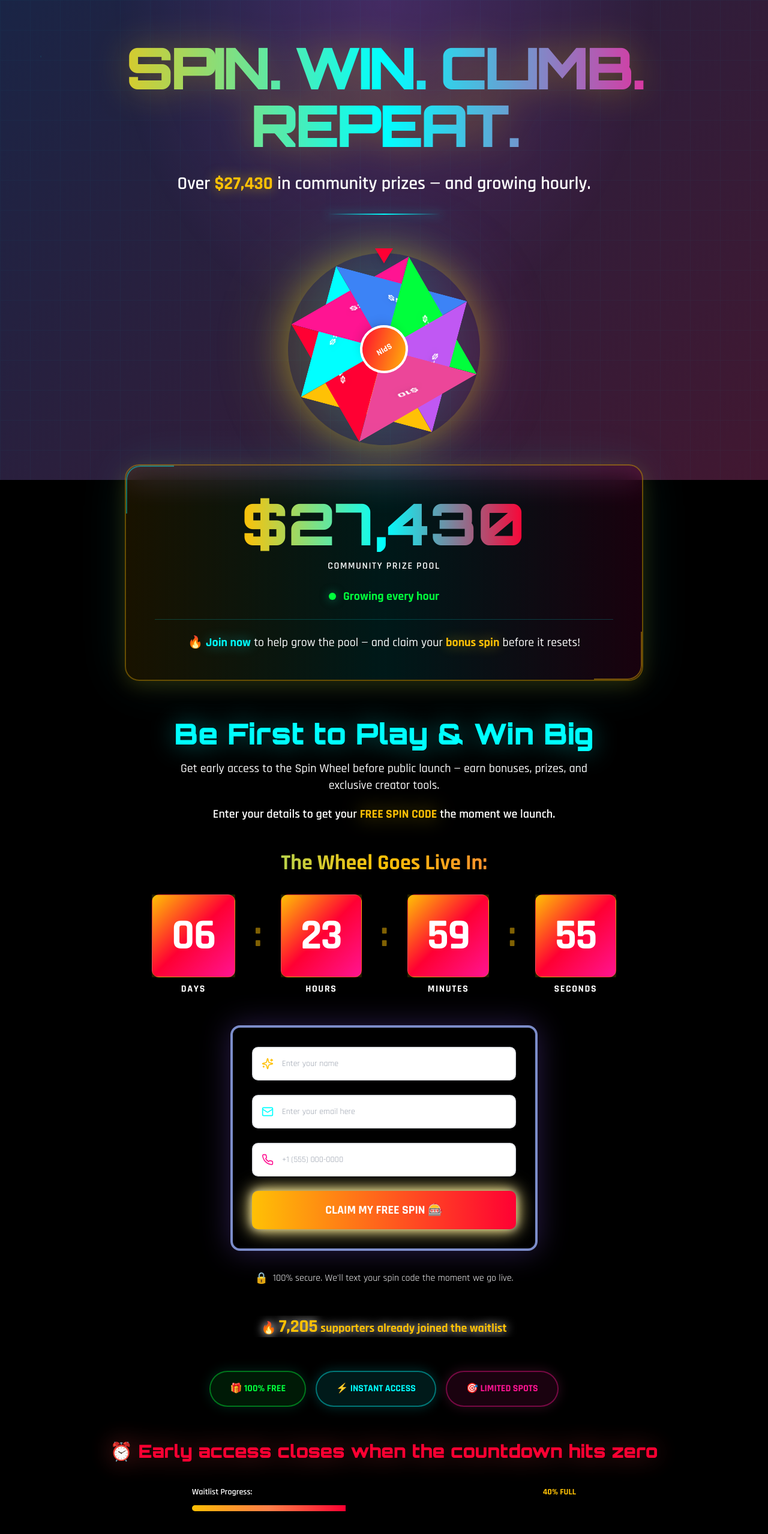
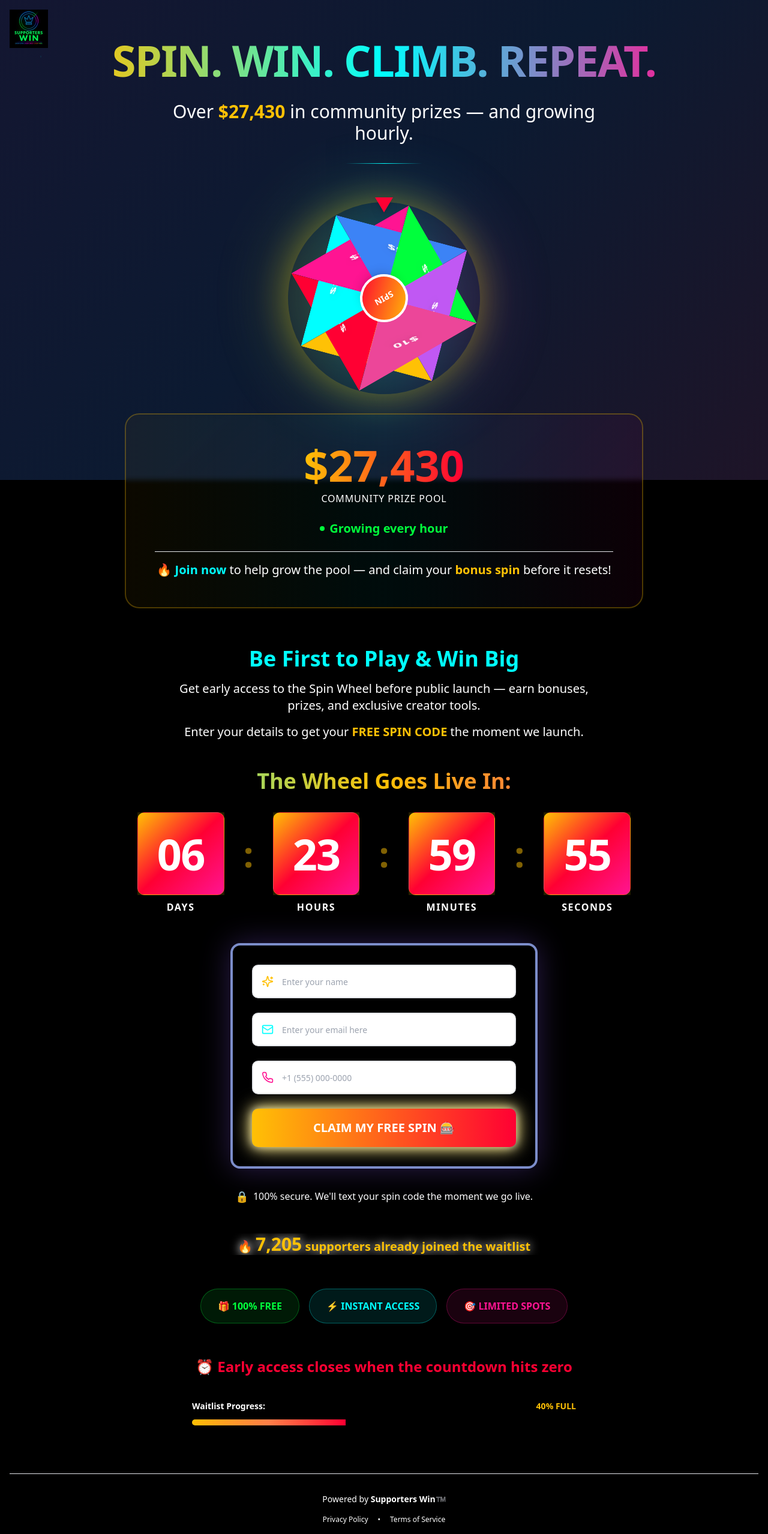
Before and after one commit to daex221/spin-win-fever, a React (Vite) app: page / in a window 1280 px wide. Shown: the top 2557 px of the page at 60% size. Built offline with nearby package versions, Linux system fonts and the light colour scheme; the HTML template or start-up script is replaced by a standard one.

Commit message:
Reverted to commit 6d8edccb442c5bbae89d697594d24b1922a7efe3

```diff
--- a/index.html
+++ b/index.html
@@ -8,10 +8,7 @@
     <meta name="author" content="Supporters Win" />
     <meta name="keywords" content="spin to win, casino, prizes, free spins, launch event, supporters win">
 
-    <!-- Google Fonts -->
-    <link rel="preconnect" href="https://fonts.googleapis.com">
-    <link rel="preconnect" href="https://fonts.gstatic.com" crossorigin>
-    <link href="https://fonts.googleapis.com/css2?family=Orbitron:wght@400;700;900&family=Rajdhani:wght@400;500;600;700&display=swap" rel="stylesheet">
+
 
     <meta property="og:type" content="website" />
     <meta property="og:image" content="https://lovable.dev/opengraph-image-p98pqg.png" />
--- a/src/index.css
+++ b/src/index.css
@@ -58,11 +58,6 @@ All colors MUST be HSL.
     --glow-cyan: 0 0 20px hsla(180, 100%, 50%, 0.6);
     --glow-magenta: 0 0 20px hsla(328, 100%, 54%, 0.6);
     --glow-green: 0 0 25px hsla(134, 100%, 50%, 0.6);
-
-    /* Enhanced shadows */
-    --shadow-neon-gold: 0 8px 32px hsla(45, 100%, 51%, 0.3), 0 0 80px hsla(45, 100%, 51%, 0.15);
-    --shadow-neon-cyan: 0 8px 32px hsla(180, 100%, 50%, 0.3), 0 0 80px hsla(180, 100%, 50%, 0.15);
-    --shadow-neon-multi: 0 8px 32px hsla(45, 100%, 51%, 0.2), 0 12px 48px hsla(180, 100%, 50%, 0.2), 0 0 120px hsla(328, 100%, 54%, 0.15);
   }
 }
 
--- a/src/pages/Index.tsx
+++ b/src/pages/Index.tsx
@@ -13,10 +13,10 @@ const Index = () => {
   const [progress, setProgress] = useState(40);
 
   useEffect(() => {
-    // Increment by ~12% per day to reach 100% in 5 days (0.0014% per 5 seconds on average)
+    // Increment by ~15% per day (0.002% per 5 seconds on average)
     const interval = setInterval(() => {
       setProgress((prev) => {
-        const increment = Math.random() * 0.0014;
+        const increment = Math.random() * 0.002;
         const newProgress = prev + increment;
         return newProgress >= 100 ? 100 : newProgress;
       });
@@ -35,43 +35,42 @@ const Index = () => {
   }
 
   return (
-    <div className="min-h-screen relative overflow-hidden bg-background font-rajdhani">
+    <div className="min-h-screen relative overflow-hidden bg-background">
       {/* Aurora gradient background */}
       <div
-        className="fixed inset-0 opacity-30 animate-aurora"
+        className="fixed inset-0 opacity-20 animate-aurora"
         style={{
-          background: "linear-gradient(135deg, #8B5CF6, #3B82F6, #EC4899, #10B981)",
-          backgroundSize: "400% 400%",
+          background: "linear-gradient(135deg, #8B5CF6, #3B82F6, #EC4899)",
+          backgroundSize: "200% 200%",
         }}
       />
 
-      {/* Radial gradient overlay */}
-      <div className="fixed inset-0 bg-[radial-gradient(ellipse_at_top,_var(--tw-gradient-stops))] from-neon-purple/20 via-transparent to-transparent" />
-
-      {/* Grid pattern overlay */}
-      <div className="fixed inset-0 opacity-[0.03]" style={{
-        backgroundImage: `linear-gradient(hsl(var(--neon-cyan)) 1px, transparent 1px),
-                         linear-gradient(90deg, hsl(var(--neon-cyan)) 1px, transparent 1px)`,
-        backgroundSize: '50px 50px'
-      }} />
-
       {/* Floating particles */}
       <FloatingParticles />
+
+      {/* Logo in top left */}
+      <div className="fixed top-4 left-4 z-50">
+        <img
+          src={supportersWinLogo}
+          alt="Supporters Win Logo"
+          className="w-12 h-12 sm:w-16 sm:h-16 object-contain"
+        />
+      </div>
 
       {/* Main content */}
       <div className="relative z-10 container mx-auto px-4 py-6 md:py-8 lg:py-16">
 
         {/* Hero section */}
         <div className="text-center space-y-6 md:space-y-8 mb-12 md:mb-16 animate-bounce-in max-w-5xl mx-auto" style={{ animationDelay: "0.1s" }}>
-          <h1 className="text-4xl sm:text-5xl md:text-6xl lg:text-8xl font-black font-orbitron text-transparent bg-clip-text bg-gradient-to-r from-neon-gold via-neon-cyan to-neon-magenta leading-tight px-4 tracking-tighter drop-shadow-[0_0_30px_rgba(255,215,0,0.3)]">
+          <h1 className="text-4xl sm:text-5xl md:text-6xl lg:text-7xl font-black text-transparent bg-clip-text bg-gradient-to-r from-neon-gold via-neon-cyan to-neon-magenta leading-tight px-4 tracking-tight">
             SPIN. WIN. CLIMB. REPEAT.
           </h1>
 
-          <p className="text-xl sm:text-2xl md:text-3xl text-foreground/90 max-w-3xl mx-auto px-4 leading-relaxed font-semibold">
-            Over <span className="text-neon-gold font-bold drop-shadow-[0_0_10px_rgba(255,215,0,0.5)]">$27,430</span> in community prizes — and growing hourly.
+          <p className="text-xl sm:text-2xl md:text-3xl text-foreground/90 max-w-3xl mx-auto px-4 leading-relaxed font-medium">
+            Over <span className="text-neon-gold font-bold">$27,430</span> in community prizes — and growing hourly.
           </p>
 
-          <div className="h-0.5 w-48 bg-gradient-to-r from-transparent via-neon-cyan to-transparent mx-auto my-8 shadow-[0_0_15px_rgba(0,255,255,0.5)]" />
+          <div className="h-px w-32 bg-gradient-to-r from-transparent via-neon-cyan to-transparent mx-auto my-8" />
         </div>
 
         {/* Animated Wheel Teaser */}
@@ -79,33 +78,29 @@ const Index = () => {
 
         {/* Community Prize Pool Section */}
         <div className="max-w-4xl mx-auto mb-12 md:mb-16 px-4 animate-bounce-in" style={{ animationDelay: "0.3s" }}>
-          <div className="relative overflow-hidden rounded-3xl border-2 border-neon-gold/40 bg-gradient-to-br from-card via-card/90 to-card/80 p-8 md:p-12 backdrop-blur-xl shadow-[0_8px_32px_rgba(255,215,0,0.15),0_0_80px_rgba(0,255,255,0.1)]">
+          <div className="relative overflow-hidden rounded-3xl border-2 border-neon-gold/30 bg-gradient-to-br from-card via-card/80 to-card p-8 md:p-12 backdrop-blur-sm">
             {/* Animated glow effect */}
-            <div className="absolute inset-0 bg-gradient-to-r from-neon-gold/10 via-neon-cyan/10 to-neon-magenta/10 animate-pulse" />
-
-            {/* Corner accents */}
-            <div className="absolute top-0 left-0 w-20 h-20 border-t-2 border-l-2 border-neon-cyan/40 rounded-tl-3xl" />
-            <div className="absolute bottom-0 right-0 w-20 h-20 border-b-2 border-r-2 border-neon-gold/40 rounded-br-3xl" />
+            <div className="absolute inset-0 bg-gradient-to-r from-neon-gold/5 via-neon-cyan/5 to-neon-magenta/5 animate-pulse" />
 
             <div className="relative z-10 text-center space-y-6">
               <div className="inline-block">
-                <div className="text-5xl sm:text-6xl md:text-8xl font-black font-orbitron text-transparent bg-clip-text bg-gradient-to-r from-neon-gold via-neon-cyan to-neon-red animate-glow-pulse drop-shadow-[0_0_30px_rgba(255,215,0,0.4)]">
+                <div className="text-5xl sm:text-6xl md:text-7xl font-black text-transparent bg-clip-text bg-gradient-to-r from-neon-gold to-neon-red animate-glow-pulse">
                   $27,430
                 </div>
-                <div className="text-sm sm:text-base text-muted-foreground uppercase tracking-widest mt-3 font-rajdhani font-semibold">
+                <div className="text-sm sm:text-base text-muted-foreground uppercase tracking-wider mt-2">
                   Community Prize Pool
                 </div>
               </div>
 
-              <div className="flex items-center justify-center gap-3 text-neon-green font-bold text-lg sm:text-xl">
-                <span className="inline-block w-3 h-3 bg-neon-green rounded-full animate-pulse shadow-[0_0_15px_rgba(16,185,129,0.6)]" />
+              <div className="flex items-center justify-center gap-2 text-neon-green font-semibold text-lg sm:text-xl">
+                <span className="inline-block w-2 h-2 bg-neon-green rounded-full animate-pulse" />
                 Growing every hour
               </div>
 
-              <div className="pt-6 border-t border-neon-cyan/20">
-                <p className="text-base sm:text-lg md:text-xl text-foreground/90 leading-relaxed font-medium">
-                  🔥 <span className="font-bold text-neon-cyan drop-shadow-[0_0_10px_rgba(0,255,255,0.4)]">Join now</span> to help grow the pool — and claim your{" "}
-                  <span className="text-neon-gold font-bold drop-shadow-[0_0_10px_rgba(255,215,0,0.4)]">bonus spin</span> before it resets!
+              <div className="pt-4 border-t border-border/50">
+                <p className="text-base sm:text-lg md:text-xl text-foreground/90 leading-relaxed">
+                  🔥 <span className="font-bold text-neon-cyan">Join now</span> to help grow the pool — and claim your{" "}
+                  <span className="text-neon-gold font-bold">bonus spin</span> before it resets!
                 </p>
               </div>
             </div>
@@ -113,16 +108,16 @@ const Index = () => {
         </div>
 
         {/* CTA Section */}
-        <div className="text-center space-y-5 mb-10 md:mb-12 animate-bounce-in max-w-3xl mx-auto px-4" style={{ animationDelay: "0.4s" }}>
-          <h3 className="text-2xl sm:text-3xl md:text-5xl font-black font-orbitron text-neon-cyan drop-shadow-[0_0_20px_rgba(0,255,255,0.4)]">
+        <div className="text-center space-y-4 mb-10 md:mb-12 animate-bounce-in max-w-3xl mx-auto px-4" style={{ animationDelay: "0.4s" }}>
+          <h3 className="text-2xl sm:text-3xl md:text-4xl font-bold text-neon-cyan">
             Be First to Play & Win Big
           </h3>
-          <p className="text-base sm:text-lg md:text-xl text-muted-foreground leading-relaxed font-medium">
+          <p className="text-base sm:text-lg md:text-xl text-muted-foreground leading-relaxed">
             Get early access to the Spin Wheel before public launch — earn bonuses, prizes, and exclusive creator tools.
           </p>
-          <p className="text-base sm:text-lg md:text-xl text-foreground leading-relaxed font-semibold">
+          <p className="text-base sm:text-lg md:text-xl text-foreground leading-relaxed">
             Enter your details to get your{" "}
-            <span className="text-neon-gold font-bold drop-shadow-[0_0_15px_rgba(255,215,0,0.5)]">FREE SPIN CODE</span> the moment we launch.
+            <span className="text-neon-gold font-bold">FREE SPIN CODE</span> the moment we launch.
           </p>
         </div>
 
@@ -147,20 +142,20 @@ const Index = () => {
 
         {/* Social proof badges */}
         <div className="flex flex-wrap justify-center gap-3 md:gap-4 mt-10 md:mt-14 animate-bounce-in px-2" style={{ animationDelay: "0.7s" }}>
-          <div className="px-6 md:px-8 py-3 md:py-4 bg-neon-green/10 border-2 border-neon-green/40 rounded-full text-neon-green font-bold text-sm md:text-base backdrop-blur-sm shadow-[0_0_20px_rgba(16,185,129,0.2)] hover:scale-105 transition-transform">
+          <div className="px-5 md:px-7 py-3 md:py-4 bg-neon-green/10 border border-neon-green/30 rounded-full text-neon-green font-semibold text-sm md:text-base backdrop-blur-sm">
             🎁 100% FREE
           </div>
-          <div className="px-6 md:px-8 py-3 md:py-4 bg-neon-cyan/10 border-2 border-neon-cyan/40 rounded-full text-neon-cyan font-bold text-sm md:text-base backdrop-blur-sm shadow-[0_0_20px_rgba(0,255,255,0.2)] hover:scale-105 transition-transform">
+          <div className="px-5 md:px-7 py-3 md:py-4 bg-neon-cyan/10 border border-neon-cyan/30 rounded-full text-neon-cyan font-semibold text-sm md:text-base backdrop-blur-sm">
             ⚡ INSTANT ACCESS
           </div>
-          <div className="px-6 md:px-8 py-3 md:py-4 bg-neon-magenta/10 border-2 border-neon-magenta/40 rounded-full text-neon-magenta font-bold text-sm md:text-base backdrop-blur-sm shadow-[0_0_20px_rgba(231,70,148,0.2)] hover:scale-105 transition-transform">
+          <div className="px-5 md:px-7 py-3 md:py-4 bg-neon-magenta/10 border border-neon-magenta/30 rounded-full text-neon-magenta font-semibold text-sm md:text-base backdrop-blur-sm">
             🎯 LIMITED SPOTS
           </div>
         </div>
 
         {/* Urgency message */}
         <div className="text-center mt-10 md:mt-14 px-4">
-          <p className="text-lg sm:text-xl md:text-3xl text-neon-red font-black font-orbitron drop-shadow-[0_0_20px_rgba(239,68,68,0.5)] animate-pulse">
+          <p className="text-lg sm:text-xl md:text-2xl text-neon-red font-bold">
             ⏰ Early access closes when the countdown hits zero
           </p>
         </div>
@@ -184,13 +179,6 @@ const Index = () => {
         {/* Footer */}
         <footer className="mt-16 md:mt-20 pt-8 border-t border-border/30">
           <div className="text-center space-y-4 px-4">
-            <div className="flex justify-center mb-4">
-              <img
-                src={supportersWinLogo}
-                alt="Supporters Win Logo"
-                className="w-12 h-12 sm:w-16 sm:h-16 object-contain"
-              />
-            </div>
             <div className="text-sm text-muted-foreground">
               Powered by <span className="font-semibold text-foreground">Supporters Win™️</span>
             </div>
--- a/tailwind.config.ts
+++ b/tailwind.config.ts
@@ -13,10 +13,6 @@ export default {
       },
     },
     extend: {
-      fontFamily: {
-        'orbitron': ['Orbitron', 'sans-serif'],
-        'rajdhani': ['Rajdhani', 'sans-serif'],
-      },
       colors: {
         border: "hsl(var(--border))",
         input: "hsl(var(--input))",
```
